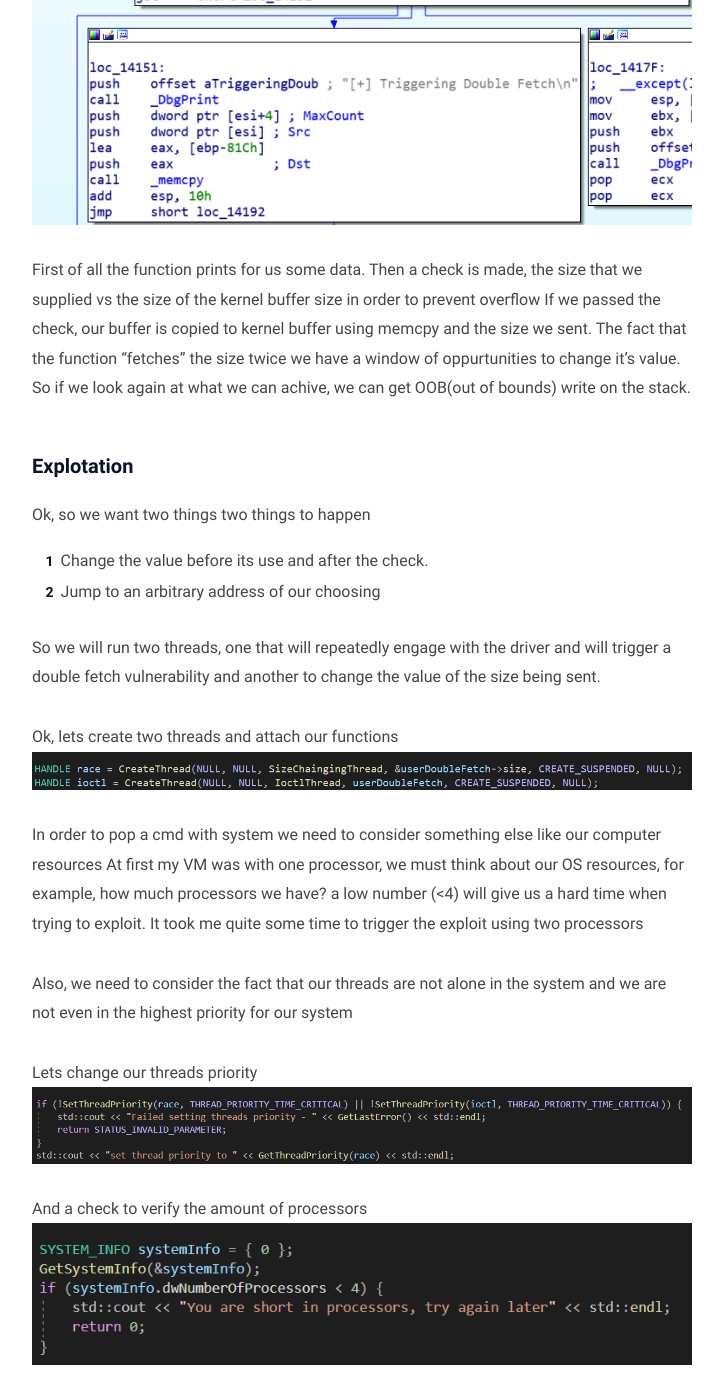
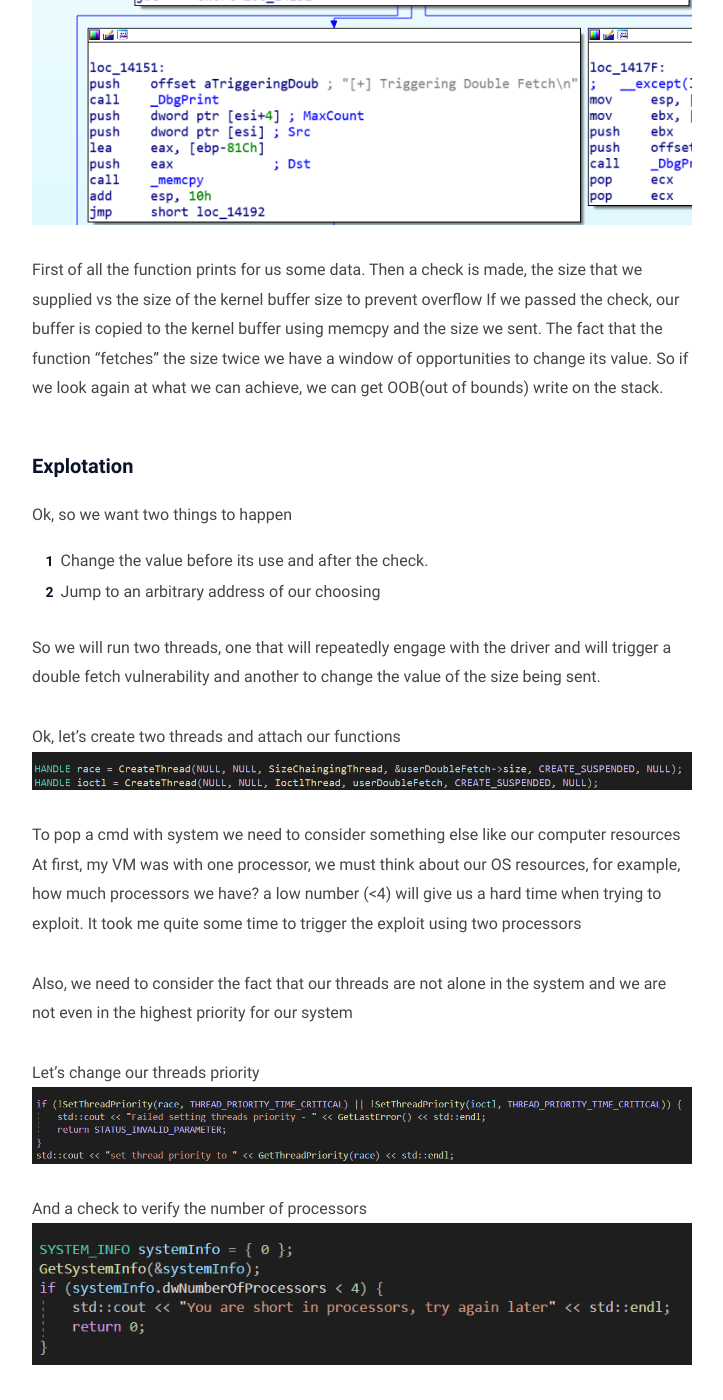
Before and after one commit to yuvaly0/yuvaly0.github.io, a Jekyll site: the page built from _posts/hevd-writeups/2020-09-15-hevd-writeups.md, in a window 1280 px wide and 1400 px high, scrolled down 7823 px. Shown: the whole window, without its empty margins (278-1001 px from the left). Built offline with Jekyll 4.4.1, drawn with Linux system fonts in a browser that asks for light colours; some web fonts are replaced; some of the changed text lies outside the part shown.

Commit message:
grammerly

```diff
--- a/_posts/hevd-writeups/2020-09-15-hevd-writeups.md
+++ b/_posts/hevd-writeups/2020-09-15-hevd-writeups.md
@@ -20,9 +20,9 @@ First of all the function creates a chunk using the function [ExAllocatePoolWith
 
 We're given the information mentioned above and some on our sent buffer and size and the kernel buffer which is the chunk mentioned earlier.
 
-Next they use `memcpy` to copy our buffer with our given size (the vulnerabillity) to their buffer without any size checking.
+Next, they use `memcpy` to copy our buffer with our given size (the vulnerability) to their buffer without any size checking.
 
-Lastly they free the chunk.
+Lastly, they free the chunk.
 
 #### Explotation
 Our goal is to pop a cmd with system permissions
@@ -49,24 +49,24 @@ We can use the event object, they are each sizeof 0x40, but if we will multiply
 ![handles](/assets/hevd-writeups/pool_overflow/6_handles.png)
 ![predictable heap-windbg](/assets/hevd-writeups/pool_overflow/7_heap_spray_allocations.png)
 
-The idea is that the first wave will derandomize and the second wave will start in a state where the pool is allready derandomized.
+The idea is that the first wave will derandomize and the second wave will start in a state where the pool is already derandomized.
 We could do it in one wave.
 
 ##### Trigger Overflow
-The `TypeIndex` field in the _OBJECT_HEADER is an index to a table of pointers which will contain pointers to different OBJECT_TYPE types.
+The `TypeIndex` field in the _OBJECT_HEADER is an index to a table of pointers that will contain pointers to different OBJECT_TYPE types.
 
 ![show object header](/assets/hevd-writeups/pool_overflow/8_object_header.png)
 
-Inside this structure there are a couple of pointers for functions, such as: `OkayToCloseProcedure`, `CloseProcedure`.
+Inside this structure, there are a couple of pointers for functions, such as: `OkayToCloseProcedure`, `CloseProcedure`.
 
 ![show procedures](/assets/hevd-writeups/pool_overflow/10_procedures.png)
 
-So if we could overwrite the pointer to the table, causing it to point to another index in the table say - the first index (0) is pointed to null address, because we operating on windows 7 we can allocate a null page and simulate the OBJECT_TYPE there giving us abillity to control eip
+So if we could overwrite the pointer to the table, causing it to point to another index in the table say - the first index (0) is pointed to null address, because we operating on windows 7 we can allocate a null page and simulate the OBJECT_TYPE there giving us the ability to control EIP
 
 ![show table](/assets/hevd-writeups/pool_overflow/9_type_index_table.png)
 
 But we cannot just overwrite the object header with random or even some other chunk metadata because its unsafe.
-Because we know that we will overwrite an event object we can take one of our known headers, after all we know all of them are the same (at least until the IndexType offset).
+Because we know that we will overwrite an event object we can take one of our known headers, after all, we know all of them are the same (at least until the IndexType offset).
 ![view raw header data](/assets/hevd-writeups/pool_overflow/11_payload_data_colored.png)
 
 ##### Getting system
@@ -77,11 +77,11 @@ Now we need to concat all of our previous steps and run the program:
 
 
 ## Double Fetch
-This kind of bug happens when the user supplied data is fetched twice, for example, there is a ioctl that recives an array of
-chars and its length, if the function will check the size and will copy using it (the exact same reference to the variable).
+This kind of bug happens when the user-supplied data is fetched twice, for example, there is an ioctl that receives an array of
+chars and its length, if the function will check the size and will copy using it (the same reference to the variable).
 It will expose itself to the double-fetch bug.
 
-This is also called TOC-TOU, TimeOfCheck and TimeOfUse, when you are fetching this value for the second time you are exposing yourself to the fact that the user will be able to change this data between the check and acatual use thus the vulnerability.
+This is also called TOC-TOU, TimeOfCheck and TimeOfUse, when you are fetching this value for the second time you are exposing yourself to the fact that the user will be able to change this data between the check and the use thus the vulnerability.
 
 #### Analysing the binary
 We are interested in the function `TriggerDoubleFetch`.
@@ -89,43 +89,43 @@ We are interested in the function `TriggerDoubleFetch`.
 ![could not load photo](/assets/hevd-writeups/double_fetch_function_analysis.png)
 
 First of all the function prints for us some data.
-Then a check is made, the size that we supplied vs the size of the kernel buffer size in order to prevent overflow
-If we passed the check, our buffer is copied to kernel buffer using memcpy and the size we sent.
-The fact that the function "fetches" the size twice we have a window of oppurtunities to change it's value.
-So if we look again at what we can achive, we can get OOB(out of bounds) write on the stack.
+Then a check is made, the size that we supplied vs the size of the kernel buffer size to prevent overflow
+If we passed the check, our buffer is copied to the kernel buffer using memcpy and the size we sent.
+The fact that the function "fetches" the size twice we have a window of opportunities to change its value.
+So if we look again at what we can achieve, we can get OOB(out of bounds) write on the stack.
 
 #### Explotation
 
-Ok, so we want two things two things to happen
+Ok, so we want two things to happen
 1. Change the value before its use and after the check.
 2. Jump to an arbitrary address of our choosing
 
 So we will run two threads, one that will repeatedly engage with the driver and will trigger a double fetch vulnerability and another to change the value of the size being sent.
 
-Ok, lets create two threads and attach our functions
+Ok, let's create two threads and attach our functions
 ![could not load photo](/assets/hevd-writeups/double_fetch_create_threads.png)
 
-In order to pop a cmd with system we need to consider something else like our computer resources
-At first my VM was with one processor, we must think about our OS resources, for example, how much processors we have? a low number (<4) will give us a hard time when trying to exploit.
+To pop a cmd with system we need to consider something else like our computer resources
+At first, my VM was with one processor, we must think about our OS resources, for example, how much processors we have? a low number (<4) will give us a hard time when trying to exploit.
 It took me quite some time to trigger the exploit using two processors
 
 Also, we need to consider the fact that our threads are not alone in the system and we are not even in the highest priority for our system
 
-Lets change our threads priority
+Let's change our threads priority
 ![could not load photo](/assets/hevd-writeups/double_fetch_set_priority.png)
 
-And a check to verify the amount of processors
+And a check to verify the number of processors
 ![could not load photo](/assets/hevd-writeups/double_fetch_check_processors.png)
 
 Now we can run the exploit with success
 ![could not load photo](/assets/hevd-writeups/double_fetch_system.png)
 
-Another thing we can do is set each of our threads to a different processor, so he will not be competing with the our second thread about the processor resources
+Another thing we can do is set each of our threads to a different processor, so he will not be competing with our second thread about the processor resources
 ![could not load photo](/assets/hevd-writeups/double_fetch_set_processor.png)
 
 where i represents the location of a bit in a bitmask that represents the processor number</br> (i == 0 -> first processor)
 
-ofcourse, we will set by our machine capabillities or the call will fail.
+of course, we will set by our machine capabilities or the call will fail.
 
 
 [full source code](https://github.com/yuvaly0/HEVD_Solutions/blob/master/HEVD_Solutions/DoubleFetch.cpp)
```
Also changed, not shown: other parts of _posts/hevd-writeups/2020-09-15-hevd-writeups.md (+3 -3 lines).
